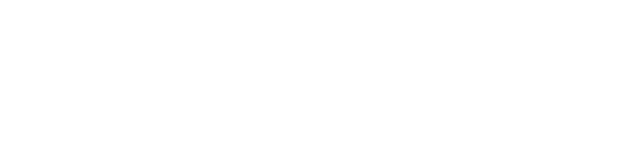
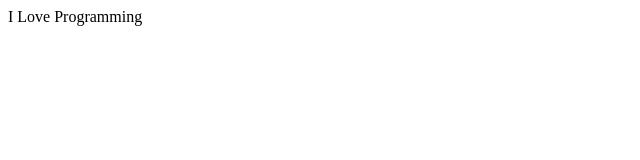
Before and after one commit to rutigeffen/MyFirstProject, a plain HTML site: page index.html in a window 1280 px wide. Shown: the whole page, without its empty margins (0-640 px from the left). Drawn offline with Linux system fonts and the light colour scheme.

Commit message:
Update index.html

```diff
--- a/index.html
+++ b/index.html
@@ -7,7 +7,7 @@
     <title>Document</title>
 </head>
 <body>
-    <div>
+    <div>I Love Programming
     </div>
 </body>
 </html>
```
